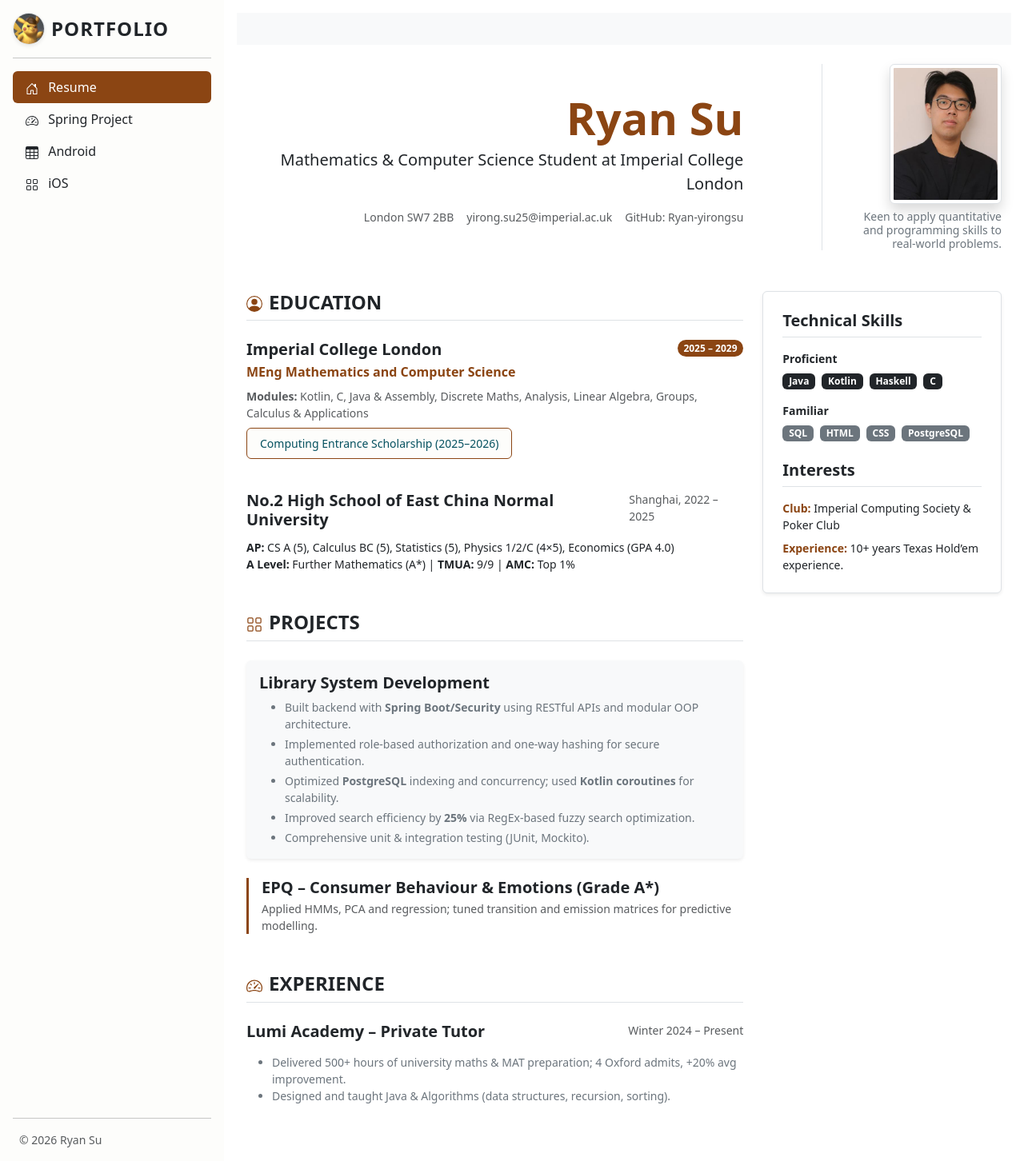
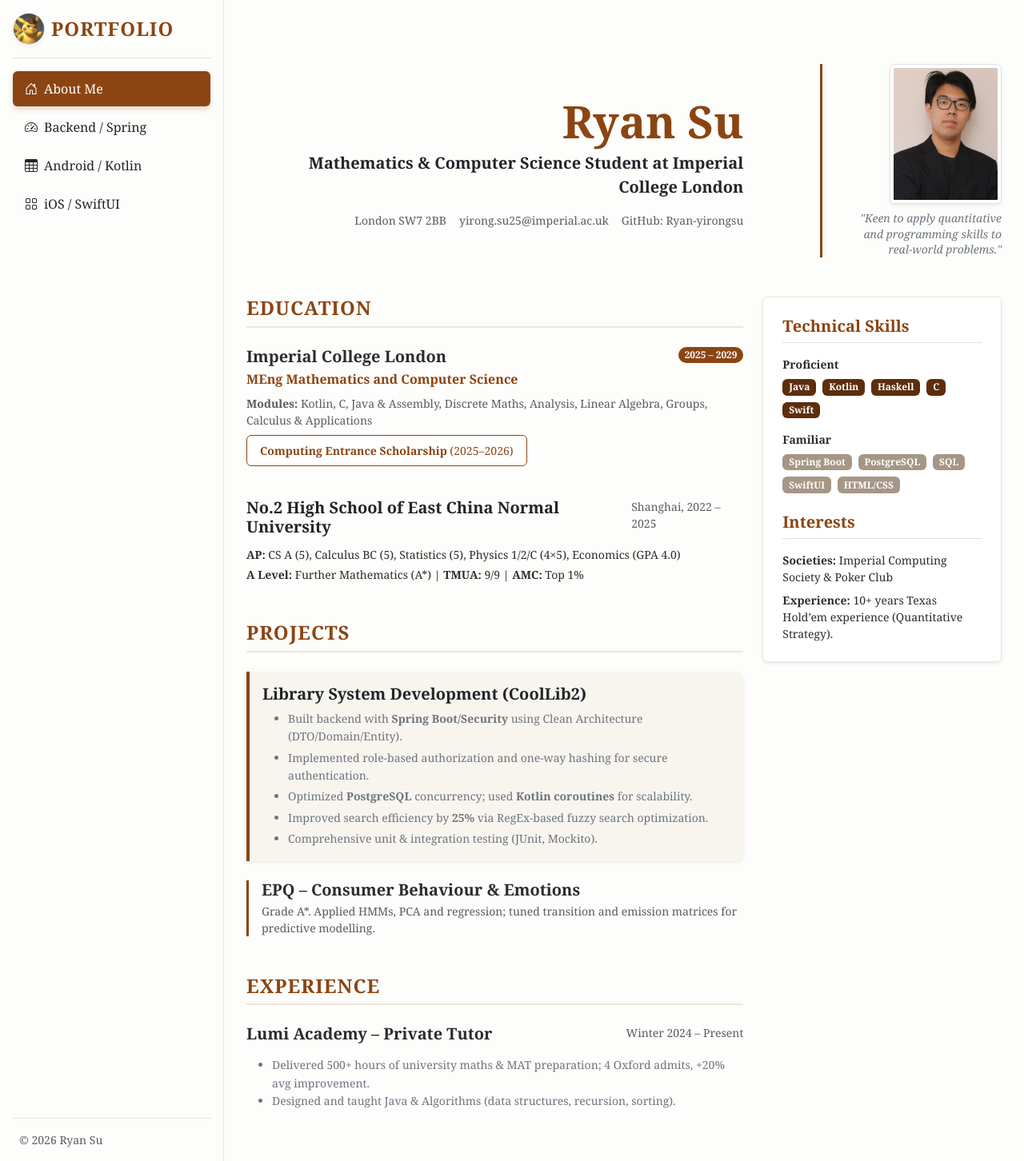
Before and after one commit to susui888/susui888.github.io, a Jekyll site: the page built from index.html, in a window 1280 px wide. Shown: the whole page at 80% size. Built offline with Jekyll 4.4.1, drawn with Linux system fonts in a browser that asks for light colours.

Commit message:
font update

```diff
--- a/_includes/sidebar.html
+++ b/_includes/sidebar.html
@@ -1,19 +1,46 @@
 <style>
-    /* 核心修复：覆盖 Bootstrap 默认蓝色 */
+    /* 1. 核心导航样式：覆盖 Bootstrap 默认蓝色 */
     .sidebar .nav-pills .nav-link.active {
         background-color: #8B4513 !important; /* 经典书卷棕 */
-        color: white !important;              /* 确保文字为白色 */
+        color: white !important;
+        box-shadow: 0 4px 6px rgba(139, 69, 19, 0.2); /* 增加微妙的阴影 */
     }
 
-    /* 悬停时的棕色效果 (可选) */
+    /* 2. 悬停效果：模拟纸张被轻轻拨动的动态感 */
     .sidebar .nav-pills .nav-link:hover:not(.active) {
-        background-color: #f0e6d2 !important; /* 浅米色，类似书页 */
+        background-color: #f0e6d2 !important; /* 浅米色 */
         color: #8B4513 !important;
+        transform: translateX(5px); /* 悬停时向右微滑 */
     }
 
-    /* 侧边栏背景微调为羊皮纸感 (可选) */
+    /* 3. 侧边栏整体背景与边框：羊皮纸色调 */
     .sidebar.bg-light {
         background-color: #fdfdfb !important;
+        border-right: 1px solid #eee5d8;
+    }
+
+    /* 4. 导航链接布局与动画 */
+    .sidebar .nav-link {
+        transition: all 0.25s ease-in-out;
+        display: flex;
+        align-items: center;
+        padding: 10px 15px;
+        margin-bottom: 4px;
+    }
+
+    /* 5. SVG 图标颜色处理：确保在选中和悬停时颜色正确 */
+    .sidebar .nav-link svg {
+        transition: color 0.2s;
+    }
+
+    .sidebar .nav-link.active svg {
+        color: white !important; /* 选中时图标变白 */
+    }
+
+    /* 6. 修饰分割线：减弱黑色感，使其更融合 */
+    .sidebar hr {
+        border-top: 1px solid #8B4513;
+        opacity: 0.15;
     }
 </style>
 
@@ -25,7 +52,7 @@
              height="40"
              class="rounded-circle me-2 border shadow-sm"
              style="object-fit: cover;">
-        <span class="fs-4 fw-bold text-uppercase" style="letter-spacing: 1px;">Portfolio</span>
+        <span class="fs-4 fw-bold text-uppercase" style="letter-spacing: 1px; color: #8B4513;">Portfolio</span>
     </a>
 
     <hr>
@@ -34,28 +61,28 @@
         <li class="nav-item">
             <a href="{{ '/' | relative_url }}" class="nav-link {% if page.url == '/' %}active{% else %}text-dark{% endif %}">
                 <svg class="bi pe-none me-2" width="16" height="16" fill="currentColor"><use xlink:href="#home"></use></svg>
-                Resume
+                About Me
             </a>
         </li>
 
         <li>
             <a href="{{ '/spring/' | relative_url }}" class="nav-link {% if page.url contains '/spring/' %}active{% else %}text-dark{% endif %}">
                 <svg class="bi pe-none me-2" width="16" height="16" fill="currentColor"><use xlink:href="#speedometer2"></use></svg>
-                Spring Project
+                Backend / Spring
             </a>
         </li>
 
         <li>
             <a href="{{ '/android/' | relative_url }}" class="nav-link {% if page.url contains '/android/' %}active{% else %}text-dark{% endif %}">
                 <svg class="bi pe-none me-2" width="16" height="16" fill="currentColor"><use xlink:href="#table"></use></svg>
-                Android
+                Android / Kotlin
             </a>
         </li>
 
         <li>
             <a href="{{ '/ios/' | relative_url }}" class="nav-link {% if page.url contains '/ios/' %}active{% else %}text-dark{% endif %}">
                 <svg class="bi pe-none me-2" width="16" height="16" fill="currentColor"><use xlink:href="#grid"></use></svg>
-                iOS
+                iOS / SwiftUI
             </a>
         </li>
     </ul>
--- a/_layouts/default.html
+++ b/_layouts/default.html
@@ -7,11 +7,61 @@
     <link rel="stylesheet" href="{{ '/assets/css/bootstrap.min.css' | relative_url }}">
     <script src="{{ '/assets/js/bootstrap.bundle.min.js' | relative_url }}"></script>
     <style>
+        /* 1. 基础布局逻辑 */
         html, body { height: 100%; margin: 0; overflow: hidden; }
         main.d-flex { height: 100vh; overflow: hidden; }
         .sidebar { height: 100vh; overflow-y: auto; }
         .main-content { height: 100vh; overflow-y: auto; }
-        .dropdown-item:hover { background-color: #0d6efd !important; color: #fff !important; }
+
+        /* 2. 全局书卷质感设定 (解决切换页面字体变动的问题) */
+        :root {
+            --book-brown: #8B4513;   /* 经典书卷棕 */
+            --paper-bg: #fdfdfb;      /* 羊皮纸背景色 */
+            --text-main: #2c2c2c;     /* 深木炭黑文字 */
+        }
+
+        body {
+            background-color: var(--paper-bg) !important;
+            /* 核心：强制所有页面使用衬线体，维持简历的正式感 */
+            font-family: 'Georgia', 'Times New Roman', serif !important;
+            color: var(--text-main);
+        }
+
+        /* 3. 侧边栏样式全局化 */
+        .sidebar.bg-light {
+            background-color: #f8f5ee !important; /* 略深的侧边栏底色 */
+            border-right: 1px solid #eee5d8;
+        }
+
+        .sidebar .nav-pills .nav-link.active {
+            background-color: var(--book-brown) !important;
+            color: white !important;
+            box-shadow: 0 4px 6px rgba(0,0,0,0.1);
+        }
+
+        .sidebar .nav-pills .nav-link:hover:not(.active) {
+            background-color: #ede2cf !important;
+            color: var(--book-brown) !important;
+            transform: translateX(5px);
+            transition: all 0.2s ease;
+        }
+
+        /* 4. 标题与正文颜色统一 */
+        h1, h2, h3, h4, .text-custom-brown {
+            color: var(--book-brown) !important;
+            font-family: 'Georgia', serif !important;
+        }
+
+        /* 5. 保护技术内容：代码块不使用衬线体 */
+        code, pre {
+            font-family: 'JetBrains Mono', 'Consolas', monospace !important;
+            background-color: rgba(0,0,0,0.05);
+            padding: 2px 4px;
+            border-radius: 4px;
+            font-size: 0.9em;
+        }
+
+        .dropdown-item:hover { background-color: var(--book-brown) !important; color: #fff !important; }
     </style>
 </head>
 <body>
@@ -23,7 +73,7 @@
     <div class="b-example-divider b-example-vr"></div>
 
     <div class="flex-grow-1 p-3 main-content">
-        <nav class="navbar navbar-expand-lg navbar-light bg-light" style="min-height: 40px">
+        <nav class="navbar navbar-expand-lg navbar-light" style="min-height: 40px; background-color: var(--paper-bg);">
             <div class="container-fluid">
                 <div class="collapse navbar-collapse">
                 </div>
--- a/index.html
+++ b/index.html
@@ -5,31 +5,80 @@ permalink: /
 ---
 
 <style>
-    .text-custom-brown { color: #8B4513 !important; }
-    .bg-custom-brown { background-color: #8B4513 !important; }
-    .border-custom-brown { border-color: #8B4513 !important; }
+    /* 全局颜色定义 */
+    :root {
+        --book-brown: #8B4513;
+        --deep-brown: #5d2e0d;
+        --paper-bg: #fdfdfb;
+        --text-main: #2c2c2c;
+    }
+
+    body {
+        background-color: var(--paper-bg);
+        color: var(--text-main);
+        font-family: 'Georgia', 'Times New Roman', serif; /* 简历正文建议使用衬线体，更有书卷气 */
+    }
+
+    .text-custom-brown { color: var(--book-brown) !important; }
+    .bg-custom-brown { background-color: var(--book-brown) !important; }
+    .border-custom-brown { border-color: var(--book-brown) !important; }
+
+    /* 标题装饰 */
+    section h3 {
+        border-bottom: 2px solid #eee5d8 !important;
+        letter-spacing: 1px;
+    }
+
+    /* 卡片样式优化 */
+    .project-card {
+        background-color: #f8f5ee !important; /* 淡淡的羊皮纸色 */
+        border-left: 4px solid var(--book-brown) !important;
+        border-radius: 0 8px 8px 0;
+        transition: transform 0.2s ease;
+    }
+
+    .project-card:hover {
+        transform: translateY(-3px);
+        box-shadow: 0 10px 20px rgba(0,0,0,0.05) !important;
+    }
+
+    /* 侧边栏技能卡片 */
+    .skills-sidebar {
+        background-color: white;
+        border: 1px solid #eee5d8 !important;
+    }
+
+    /* Badge 样式微调 */
+    .badge.bg-dark { background-color: var(--deep-brown) !important; }
+    .badge.bg-secondary { background-color: #a69685 !important; }
+
+    /* 链接颜色 */
+    .contact-link:hover {
+        color: var(--book-brown) !important;
+        text-decoration: underline !important;
+    }
 </style>
 
 <div class="row align-items-center mb-5">
     <div class="col-md-7 col-lg-8 text-md-end order-md-1">
         <h1 class="display-4 fw-bold text-custom-brown mb-1">Ryan Su</h1>
-        <p class="lead text-dark fw-medium mb-3">Mathematics & Computer Science Student at Imperial College London</p>
+        <p class="lead text-dark fw-bold mb-3">Mathematics & Computer Science Student at Imperial College London</p>
 
         <div class="d-flex flex-wrap justify-content-md-end gap-3 text-muted small">
             <span><i class="bi bi-geo-alt"></i> London SW7 2BB</span>
-            <a href="mailto:yirong.su25@imperial.ac.uk" class="text-decoration-none text-muted">yirong.su25@imperial.ac.uk</a>
-            <a href="https://github.com/Ryan-yirongsu" class="text-decoration-none text-muted">GitHub: Ryan-yirongsu</a>
+            <a href="mailto:yirong.su25@imperial.ac.uk" class="contact-link text-decoration-none text-muted">yirong.su25@imperial.ac.uk</a>
+            <a href="https://github.com/Ryan-yirongsu" class="contact-link text-decoration-none text-muted">GitHub: Ryan-yirongsu</a>
         </div>
     </div>
 
     <div class="col-md-5 col-lg-4 text-md-end mt-4 mt-md-0 order-md-2">
-        <div class="d-inline-block text-center text-md-end border-start ps-md-4">
+        <div class="d-inline-block text-center text-md-end border-start border-custom-brown ps-md-4" style="border-width: 3px !important;">
             <img src="/assets/img/avatar1.jpeg"
                  alt="Ryan Su"
-                 class="img-fluid rounded shadow border p-1 bg-white mb-2"
+                 class="img-fluid rounded shadow-sm border p-1 bg-white mb-2"
                  style="max-width: 140px; aspect-ratio: 4/5; object-fit: cover;">
-            <p class="small text-secondary mb-0 text-md-end" style="max-width: 200px; margin-left: auto; line-height: 1.2;">
-                Keen to apply quantitative and programming skills to real-world problems.
+            <p class="small text-secondary mb-0 text-md-end" style="max-width: 200px; margin-left: auto; line-height: 1.4; font-style: italic;">
+                "Keen to apply quantitative and programming skills to real-world problems."
             </p>
         </div>
     </div>
@@ -38,8 +87,8 @@ permalink: /
 <div class="row">
     <div class="col-lg-8">
         <section class="mb-5">
-            <h3 class="h4 border-bottom pb-2 mb-4 text-uppercase fw-bold">
-                <svg class="bi me-2 text-custom-brown" width="20" height="20" fill="currentColor"><use xlink:href="#people-circle"></use></svg>Education
+            <h3 class="h4 pb-2 mb-4 text-uppercase fw-bold text-custom-brown">
+                Education
             </h3>
 
             <div class="mb-4">
@@ -49,35 +98,35 @@ permalink: /
                 </div>
                 <p class="text-custom-brown fw-semibold mb-2">MEng Mathematics and Computer Science</p>
                 <p class="small text-muted mb-2"><strong>Modules:</strong> Kotlin, C, Java & Assembly, Discrete Maths, Analysis, Linear Algebra, Groups, Calculus & Applications</p>
-                <div class="alert alert-info py-2 px-3 small d-inline-block border-custom-brown" style="background-color: #fdfdfb;">
-                    Computing Entrance Scholarship (2025–2026)
+                <div class="alert py-2 px-3 small d-inline-block border-custom-brown" style="background-color: #fff; color: var(--book-brown); border: 1px solid;">
+                    <strong>Computing Entrance Scholarship</strong> (2025–2026)
                 </div>
             </div>
 
             <div class="mb-3">
                 <div class="d-flex justify-content-between align-items-start">
-                    <h5 class="fw-bold mb-1">No.2 High School of East China Normal University</h5>
+                    <h5 class="fw-bold mb-1 text-dark">No.2 High School of East China Normal University</h5>
                     <span class="text-muted small">Shanghai, 2022 – 2025</span>
                 </div>
                 <ul class="list-unstyled small mt-2">
-                    <li><span class="fw-bold text-dark">AP:</span> CS A (5), Calculus BC (5), Statistics (5), Physics 1/2/C (4×5), Economics (GPA 4.0)</li>
-                    <li><span class="fw-bold text-dark">A Level:</span> Further Mathematics (A*) | <span class="fw-bold text-dark">TMUA:</span> 9/9 | <span class="fw-bold text-dark">AMC:</span> Top 1%</li>
+                    <li class="mb-1"><span class="fw-bold">AP:</span> CS A (5), Calculus BC (5), Statistics (5), Physics 1/2/C (4×5), Economics (GPA 4.0)</li>
+                    <li><span class="fw-bold">A Level:</span> Further Mathematics (A*) | <span class="fw-bold">TMUA:</span> 9/9 | <span class="fw-bold">AMC:</span> Top 1%</li>
                 </ul>
             </div>
         </section>
 
         <section class="mb-5">
-            <h3 class="h4 border-bottom pb-2 mb-4 text-uppercase fw-bold">
-                <svg class="bi me-2 text-custom-brown" width="20" height="20" fill="currentColor"><use xlink:href="#grid"></use></svg>Projects
+            <h3 class="h4 pb-2 mb-4 text-uppercase fw-bold text-custom-brown">
+                Projects
             </h3>
 
-            <div class="card border-0 shadow-sm mb-4 bg-light">
+            <div class="card border-0 shadow-sm mb-4 project-card">
                 <div class="card-body">
-                    <h5 class="fw-bold card-title text-dark">Library System Development</h5>
-                    <ul class="card-text small text-secondary">
-                        <li class="mb-1">Built backend with <strong>Spring Boot/Security</strong> using RESTful APIs and modular OOP architecture.</li>
+                    <h5 class="fw-bold card-title text-dark">Library System Development (CoolLib2)</h5>
+                    <ul class="card-text small text-secondary" style="line-height: 1.6;">
+                        <li class="mb-1">Built backend with <strong>Spring Boot/Security</strong> using Clean Architecture (DTO/Domain/Entity).</li>
                         <li class="mb-1">Implemented role-based authorization and one-way hashing for secure authentication.</li>
-                        <li class="mb-1">Optimized <strong>PostgreSQL</strong> indexing and concurrency; used <strong>Kotlin coroutines</strong> for scalability.</li>
+                        <li class="mb-1">Optimized <strong>PostgreSQL</strong> concurrency; used <strong>Kotlin coroutines</strong> for scalability.</li>
                         <li class="mb-1">Improved search efficiency by <strong>25%</strong> via RegEx-based fuzzy search optimization.</li>
                         <li>Comprehensive unit & integration testing (JUnit, Mockito).</li>
                     </ul>
@@ -85,21 +134,21 @@ permalink: /
             </div>
 
             <div class="ps-3 border-start border-3 border-custom-brown mb-4">
-                <h5 class="fw-bold mb-1">EPQ – Consumer Behaviour & Emotions (Grade A*)</h5>
-                <p class="small text-muted mb-0">Applied HMMs, PCA and regression; tuned transition and emission matrices for predictive modelling.</p>
+                <h5 class="fw-bold mb-1">EPQ – Consumer Behaviour & Emotions</h5>
+                <p class="small text-muted mb-0">Grade A*. Applied HMMs, PCA and regression; tuned transition and emission matrices for predictive modelling.</p>
             </div>
         </section>
 
         <section class="mb-5">
-            <h3 class="h4 border-bottom pb-2 mb-4 text-uppercase fw-bold">
-                <svg class="bi me-2 text-custom-brown" width="20" height="20" fill="currentColor"><use xlink:href="#speedometer2"></use></svg>Experience
+            <h3 class="h4 pb-2 mb-4 text-uppercase fw-bold text-custom-brown">
+                Experience
             </h3>
             <div class="mb-3">
                 <div class="d-flex justify-content-between">
                     <h5 class="fw-bold">Lumi Academy – Private Tutor</h5>
                     <span class="text-muted small">Winter 2024 – Present</span>
                 </div>
-                <ul class="small mt-2 text-secondary">
+                <ul class="small mt-2 text-secondary" style="line-height: 1.6;">
                     <li>Delivered 500+ hours of university maths & MAT preparation; 4 Oxford admits, +20% avg improvement.</li>
                     <li>Designed and taught Java & Algorithms (data structures, recursion, sorting).</li>
                 </ul>
@@ -108,8 +157,8 @@ permalink: /
     </div>
 
     <div class="col-lg-4">
-        <div class="p-4 bg-white border rounded shadow-sm sticky-top" style="top: 2rem;">
-            <h4 class="h5 fw-bold mb-3 border-bottom pb-2">Technical Skills</h4>
+        <div class="p-4 skills-sidebar rounded shadow-sm sticky-top" style="top: 2rem;">
+            <h4 class="h5 fw-bold mb-3 border-bottom pb-2 text-custom-brown">Technical Skills</h4>
             <div class="mb-4">
                 <p class="small fw-bold mb-2">Proficient</p>
                 <div class="d-flex flex-wrap gap-2 mb-3">
@@ -117,20 +166,22 @@ permalink: /
                     <span class="badge bg-dark">Kotlin</span>
                     <span class="badge bg-dark">Haskell</span>
                     <span class="badge bg-dark">C</span>
+                    <span class="badge bg-dark">Swift</span>
                 </div>
                 <p class="small fw-bold mb-2">Familiar</p>
                 <div class="d-flex flex-wrap gap-2">
+                    <span class="badge bg-secondary">Spring Boot</span>
+                    <span class="badge bg-secondary">PostgreSQL</span>
                     <span class="badge bg-secondary">SQL</span>
-                    <span class="badge bg-secondary">HTML</span>
-                    <span class="badge bg-secondary">CSS</span>
-                    <span class="badge bg-secondary">PostgreSQL</span>
+                    <span class="badge bg-secondary">SwiftUI</span>
+                    <span class="badge bg-secondary">HTML/CSS</span>
                 </div>
             </div>
 
-            <h4 class="h5 fw-bold mb-3 border-bottom pb-2 mt-4">Interests</h4>
+            <h4 class="h5 fw-bold mb-3 border-bottom pb-2 mt-4 text-custom-brown">Interests</h4>
             <div class="small">
-                <p class="mb-2"><span class="text-custom-brown fw-bold">Club:</span> Imperial Computing Society & Poker Club</p>
-                <p class="mb-0"><span class="text-custom-brown fw-bold">Experience:</span> 10+ years Texas Hold’em experience.</p>
+                <p class="mb-2"><span class="fw-bold">Societies:</span> Imperial Computing Society & Poker Club</p>
+                <p class="mb-0"><span class="fw-bold">Experience:</span> 10+ years Texas Hold’em experience (Quantitative Strategy).</p>
             </div>
         </div>
     </div>
```
